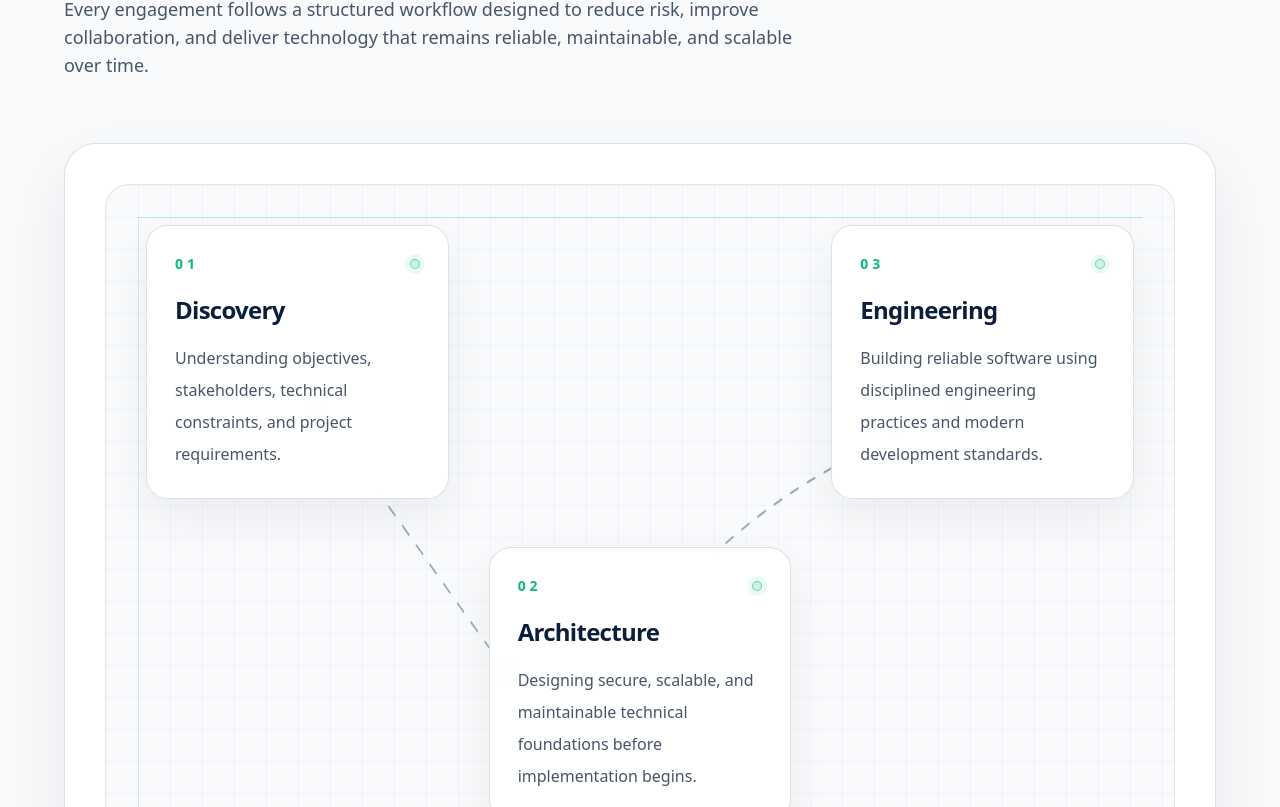
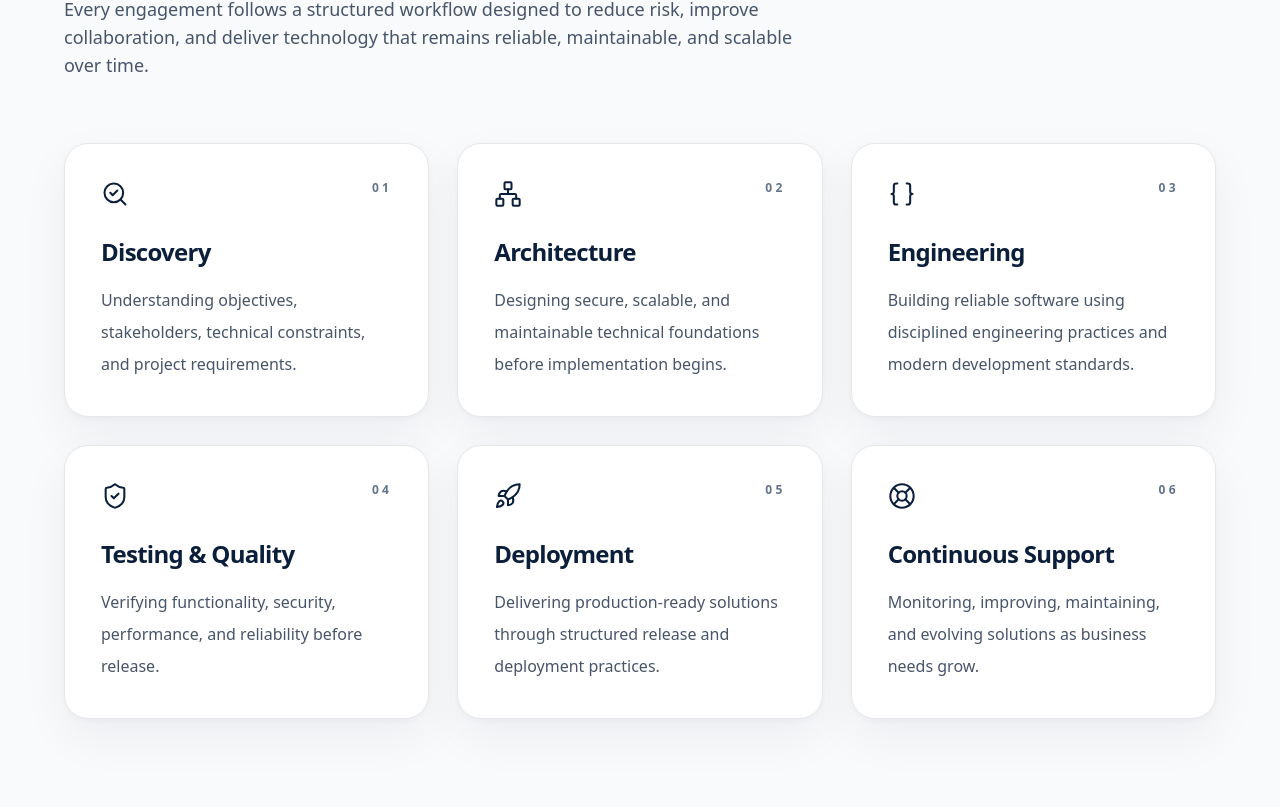
Before and after one commit to Zentric-Analytics/Zentricanalytics.com, a Next.js app: page / in a window 1280 px wide. Shown: the part 5173-5980 px from the top of the page. Built offline with nearby package versions, Linux system fonts and the light colour scheme.

Commit message:
Polish engineering process section

```diff
--- a/src/app/globals.css
+++ b/src/app/globals.css
@@ -106,14 +106,23 @@ body{margin:0;background:#f7f9fc;color:#0c1222}
   .core-capability-card{animation:none;opacity:1;transform:none}
 }
 
-.blueprint-path{stroke:#173B67;stroke-width:1.4;stroke-linecap:round;stroke-dasharray:8 10;opacity:.42;transition:opacity .3s ease,stroke .3s ease,stroke-width .3s ease}
-.blueprint-path-secondary{stroke:#4FC3F7;opacity:.34}
-.blueprint-joint{fill:#f8fafc;stroke:#10B981;stroke-width:2;opacity:.76;filter:drop-shadow(0 4px 10px rgba(16,185,129,.12))}
-.engineering-blueprint:hover .blueprint-path{stroke:#10B981;stroke-width:1.8;opacity:.68}
-.engineering-blueprint:hover .blueprint-path-secondary{stroke:#4FC3F7;opacity:.56}
+.engineering-process-card{animation:editorial-fade-up .68s cubic-bezier(.16,1,.3,1) both}
+.engineering-process-card:nth-child(2){animation-delay:.05s}
+.engineering-process-card:nth-child(3){animation-delay:.1s}
+.engineering-process-card:nth-child(4){animation-delay:.15s}
+.engineering-process-card:nth-child(5){animation-delay:.2s}
+.engineering-process-card:nth-child(6){animation-delay:.25s}
 
-@media (max-width:1023px){
-  .engineering-blueprint article:not(:last-child)::after{content:"";position:absolute;left:2rem;bottom:-1.25rem;width:1px;height:1.25rem;background:linear-gradient(to bottom,rgba(16,185,129,.5),rgba(79,195,247,.28))}
+@supports (animation-timeline:view()){
+  .engineering-process-card{
+    opacity:0;
+    animation-timeline:view();
+    animation-range:entry 10% cover 28%;
+  }
+}
+
+@media (prefers-reduced-motion:reduce){
+  .engineering-process-card{animation:none;opacity:1;transform:none;transition:none}
 }
 
 html{scroll-padding-top:82px}
--- a/src/app/page.tsx
+++ b/src/app/page.tsx
@@ -1,5 +1,19 @@
 import Link from 'next/link';
-import { BrainCircuit, ChartColumn, CloudCog, CodeXml, Cpu, FlaskConical, type LucideIcon } from 'lucide-react';
+import {
+  Braces,
+  BrainCircuit,
+  ChartColumn,
+  CloudCog,
+  CodeXml,
+  Cpu,
+  FlaskConical,
+  LifeBuoy,
+  Network,
+  Rocket,
+  SearchCheck,
+  ShieldCheck,
+  type LucideIcon,
+} from 'lucide-react';
 import { PageShell } from '@/components/PageShell';
 import { SectionHeader } from '@/components/SectionHeader';
 
@@ -98,45 +112,45 @@ const industries = [
 const engineeringProcess = [
   {
     number: '01',
+    Icon: SearchCheck,
     title: 'Discovery',
     description:
       'Understanding objectives, stakeholders, technical constraints, and project requirements.',
-    className: 'lg:col-start-1 lg:row-start-1',
   },
   {
     number: '02',
+    Icon: Network,
     title: 'Architecture',
     description:
       'Designing secure, scalable, and maintainable technical foundations before implementation begins.',
-    className: 'lg:col-start-2 lg:row-start-2',
   },
   {
     number: '03',
+    Icon: Braces,
     title: 'Engineering',
     description:
       'Building reliable software using disciplined engineering practices and modern development standards.',
-    className: 'lg:col-start-3 lg:row-start-1',
   },
   {
     number: '04',
+    Icon: ShieldCheck,
     title: 'Testing & Quality',
     description:
       'Verifying functionality, security, performance, and reliability before release.',
-    className: 'lg:col-start-1 lg:row-start-3',
   },
   {
     number: '05',
+    Icon: Rocket,
     title: 'Deployment',
     description:
       'Delivering production-ready solutions through structured release and deployment practices.',
-    className: 'lg:col-start-3 lg:row-start-3',
   },
   {
     number: '06',
+    Icon: LifeBuoy,
     title: 'Continuous Support',
     description:
       'Monitoring, improving, maintaining, and evolving solutions as business needs grow.',
-    className: 'lg:col-start-2 lg:row-start-4',
   },
 ];
 
@@ -345,56 +359,31 @@ export default function Home() {
             description="Every engagement follows a structured workflow designed to reduce risk, improve collaboration, and deliver technology that remains reliable, maintainable, and scalable over time."
           />
 
-          <div className="mt-12 rounded-[2rem] border border-[#D1D5DB]/75 bg-white p-5 shadow-[0_24px_70px_rgba(15,23,42,0.07)] sm:p-8 lg:mt-16 lg:p-10">
-            <div className="relative overflow-hidden rounded-[1.5rem] border border-[#173B67]/10 bg-[#F8FAFC] p-5 sm:p-7 lg:p-10">
-              <div
-                aria-hidden="true"
-                className="absolute inset-0 opacity-[0.42] [background-image:linear-gradient(rgba(23,59,103,0.08)_1px,transparent_1px),linear-gradient(90deg,rgba(23,59,103,0.08)_1px,transparent_1px)] [background-size:32px_32px]"
-              />
-              <div aria-hidden="true" className="absolute inset-x-8 top-8 hidden h-px bg-[#10B981]/25 lg:block" />
-              <div aria-hidden="true" className="absolute inset-y-8 left-8 hidden w-px bg-[#4FC3F7]/25 lg:block" />
-
-              <div className="engineering-blueprint relative mx-auto max-w-5xl lg:min-h-[46rem]">
-                <svg
-                  aria-hidden="true"
-                  className="pointer-events-none absolute inset-0 hidden h-full w-full overflow-visible lg:block"
-                  fill="none"
-                  preserveAspectRatio="none"
-                  viewBox="0 0 1000 736"
-                >
-                  <path className="blueprint-path" d="M175 112 C240 160 290 205 365 265" />
-                  <path className="blueprint-path" d="M480 255 C575 188 660 144 820 112" />
-                  <path className="blueprint-path" d="M438 350 C350 424 260 486 176 527" />
-                  <path className="blueprint-path" d="M490 350 C585 432 688 488 822 527" />
-                  <path className="blueprint-path" d="M741 590 C650 642 570 670 500 672" />
-                  <path className="blueprint-path blueprint-path-secondary" d="M175 590 C255 654 352 682 500 672" />
-                  {[ [175,112], [365,265], [820,112], [176,527], [822,527], [500,672] ].map(([cx, cy]) => (
-                    <circle className="blueprint-joint" cx={cx} cy={cy} key={`${cx}-${cy}`} r="6" />
-                  ))}
-                </svg>
-
-                <div className="grid gap-5 md:grid-cols-2 lg:grid-cols-3 lg:grid-rows-[auto_auto_auto_auto] lg:gap-x-10 lg:gap-y-12">
+          <div className="mt-12 lg:mt-16">
+            <div className="grid gap-5 sm:gap-6 md:grid-cols-2 lg:grid-cols-3 lg:gap-7">
               {engineeringProcess.map((step) => (
                 <article
-                      className={`group relative z-10 rounded-[1.35rem] border border-[#173B67]/15 bg-white/95 p-6 shadow-[0_18px_45px_rgba(15,23,42,0.06)] backdrop-blur-sm transition duration-300 hover:-translate-y-1 hover:border-[#10B981]/55 hover:shadow-[0_26px_60px_rgba(15,23,42,0.11)] focus-within:-translate-y-1 focus-within:border-[#10B981]/55 sm:p-7 ${step.className}`}
+                  className="engineering-process-card group relative rounded-[24px] border border-[#E5E7EB] bg-white p-7 shadow-[0_18px_48px_rgba(15,23,42,0.055),0_2px_8px_rgba(15,23,42,0.035)] transition-[border-color,box-shadow,transform] duration-300 ease-out hover:-translate-y-0.5 hover:border-[#10B981]/45 hover:shadow-[0_22px_56px_rgba(15,23,42,0.09),0_4px_12px_rgba(15,23,42,0.04)] sm:p-8 lg:p-9"
                   key={step.number}
                 >
-                      <div className="flex items-center justify-between gap-4">
-                        <span className="text-sm font-bold tracking-[0.28em] text-[#10B981] transition duration-300 group-hover:text-[#0B1F3A]">
+                  <div className="flex items-start justify-between gap-6">
+                    <step.Icon
+                      aria-hidden="true"
+                      className="size-6 shrink-0 text-[#0B1F3A] transition-colors duration-200 group-hover:text-[#10B981] sm:size-7"
+                      strokeWidth={1.75}
+                    />
+                    <span className="text-xs font-bold tracking-[0.28em] text-[#64748B]" aria-label={`Stage ${step.number}`}>
                       {step.number}
                     </span>
-                        <span aria-hidden="true" className="h-2.5 w-2.5 rounded-full border border-[#10B981]/55 bg-[#10B981]/20 shadow-[0_0_0_5px_rgba(16,185,129,0.08)]" />
                   </div>
-                      <h3 className="mt-5 text-xl font-bold tracking-[-0.03em] text-[#0B1F3A] sm:text-2xl">
+                  <h3 className="mt-7 text-xl font-bold tracking-[-0.03em] text-[#0B1F3A] sm:text-2xl">
                     {step.title}
                   </h3>
-                      <p className="mt-4 text-sm leading-7 text-[#475569] sm:text-base sm:leading-8">
+                  <p className="mt-4 max-w-[32rem] text-sm leading-7 text-[#475569] sm:text-base sm:leading-8">
                     {step.description}
                   </p>
                 </article>
               ))}
-                </div>
-              </div>
             </div>
           </div>
         </div>
```
Lines whose indentation alone changed are shown as unchanged.
